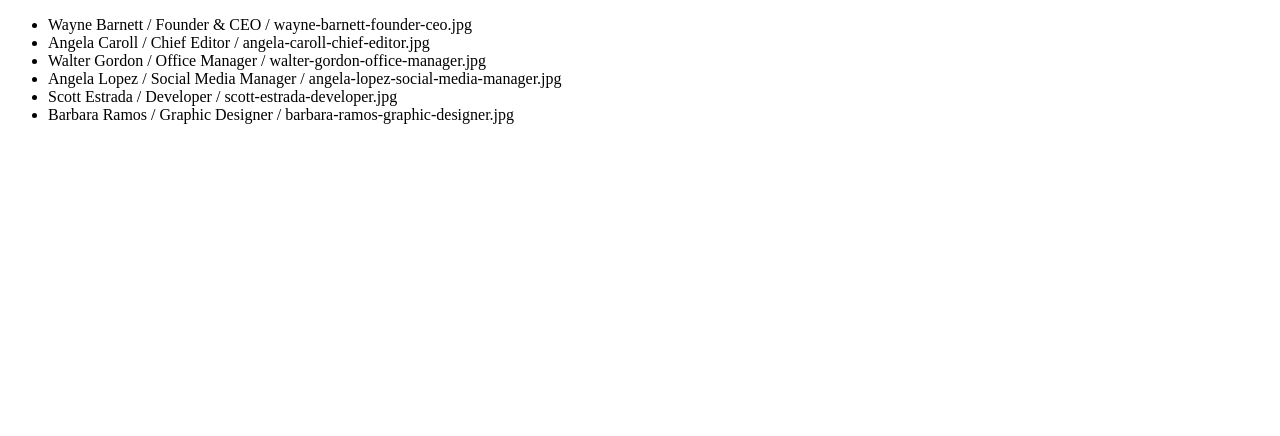
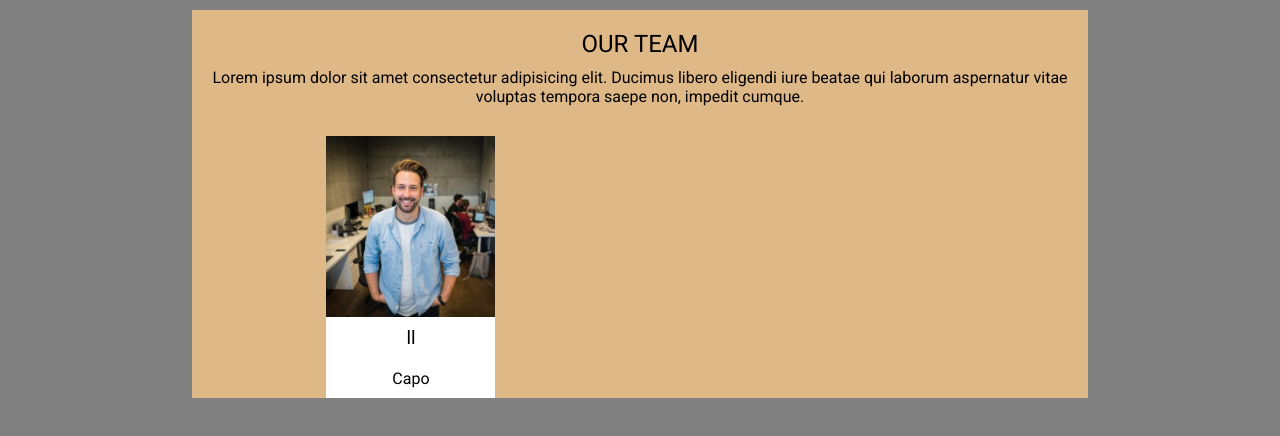
Before and after one commit to MicheleLafronza/js-our-team, a plain HTML site: page bonus/index.html in a window 1280 px wide. Drawn offline with Linux system fonts and the light colour scheme.

Commit message:
feat(bonus): add base html css layout

```diff
--- a/bonus/css/style.css
+++ b/bonus/css/style.css
@@ -0,0 +1,69 @@
+/* regole generali */
+* {
+    margin: 0;
+    padding: 0;
+    box-sizing: border-box;
+    font-family: "Roboto", sans-serif;
+    font-weight: 400;
+    font-style: normal
+}
+
+body {
+    background-color: gray;
+}
+
+/* regole main */
+.container {
+    width: 70%;
+    margin: 10px auto;
+    background-color: burlywood;
+    /* debug */
+    /* border: 2px solid black; */
+    /* height: 500px; */
+}
+
+.title {
+    padding-top: 20px;
+    text-align: center;
+}
+
+.sub-title {
+    text-align: center;
+    padding-top: 10px;
+}
+
+.row {
+    margin: 30px auto;
+    width: 70%;
+    display: flex;
+    justify-content: space-between;
+    gap: 40px;
+    flex-wrap: wrap;
+
+}
+
+.card {
+    width: calc((100% / 3) - 40px);
+    /* debug */
+    /* border: 2px solid black; */
+    /* height: 80px; */
+}
+
+.card img {
+    max-width: 100%;
+    display: block;
+}
+
+.name {
+    text-align: center;
+    padding: 10px;
+}
+
+.role {
+    padding: 10px;
+    text-align: center;
+}
+
+.bot-card {
+    background-color: white;
+}
--- a/bonus/index.html
+++ b/bonus/index.html
@@ -3,14 +3,31 @@
 <head>
     <meta charset="UTF-8">
     <meta name="viewport" content="width=device-width, initial-scale=1.0">
+    <link rel="preconnect" href="https://fonts.googleapis.com">
+    <link rel="preconnect" href="https://fonts.gstatic.com" crossorigin>
+    <link href="https://fonts.googleapis.com/css2?family=Roboto:wght@400;500;700&display=swap" rel="stylesheet">
     <link rel="stylesheet" href="css/style.css">
     <title>Our Team</title>
 </head>
 <body>
 
     <main>
-        <div id="info">
-            <ul id="list" ></ul>
+        <div class="container">
+            <h2 class="title">OUR TEAM</h2>
+
+            <p class="sub-title">Lorem ipsum dolor sit amet consectetur adipisicing elit. Ducimus libero eligendi iure beatae qui laborum aspernatur vitae voluptas tempora saepe non, impedit cumque.</p>
+
+            <div class="row">
+                <div class="card">
+                    <img src="img/wayne-barnett-founder-ceo.jpg" alt="">
+
+                    <div class="bot-card">
+                        <h3 class="name">ll</h3>
+
+                        <div class="role">Capo</div>
+                    </div>
+                </div>
+            </div>
         </div>
     </main>
 
--- a/bonus/js/main.js
+++ b/bonus/js/main.js
@@ -37,14 +37,6 @@ const teamList = [
     },
 ]
 
-// creo costante UL
-const unorderList = document.getElementById("list");
-
-// stampo su console le informazioni di ogni membro del team
-// for (let key in teamList) {
-//     console.log(teamList[key]);
-// }
-
 // stampo le info sul documento sottoforma di stringhe
 for (let i = 0; i < teamList.length; i++) {
     let teamName = teamList[i].nome;
@@ -53,10 +45,6 @@ for (let i = 0; i < teamList.length; i++) {
 
     let teamPhoto = teamList[i].photo;
 
-    let ItemList = document.createElement("li");
 
-    unorderList.append(ItemList);
-
-    ItemList.innerHTML= teamName + " / " + teamRole + " / " + teamPhoto;
 
 }
```
